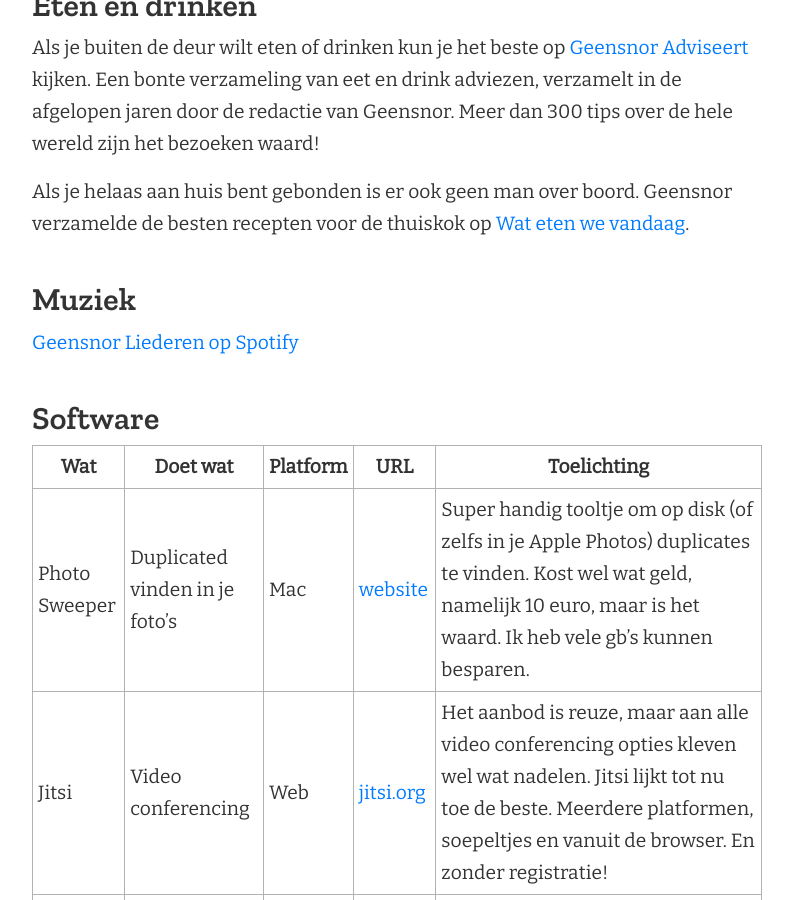
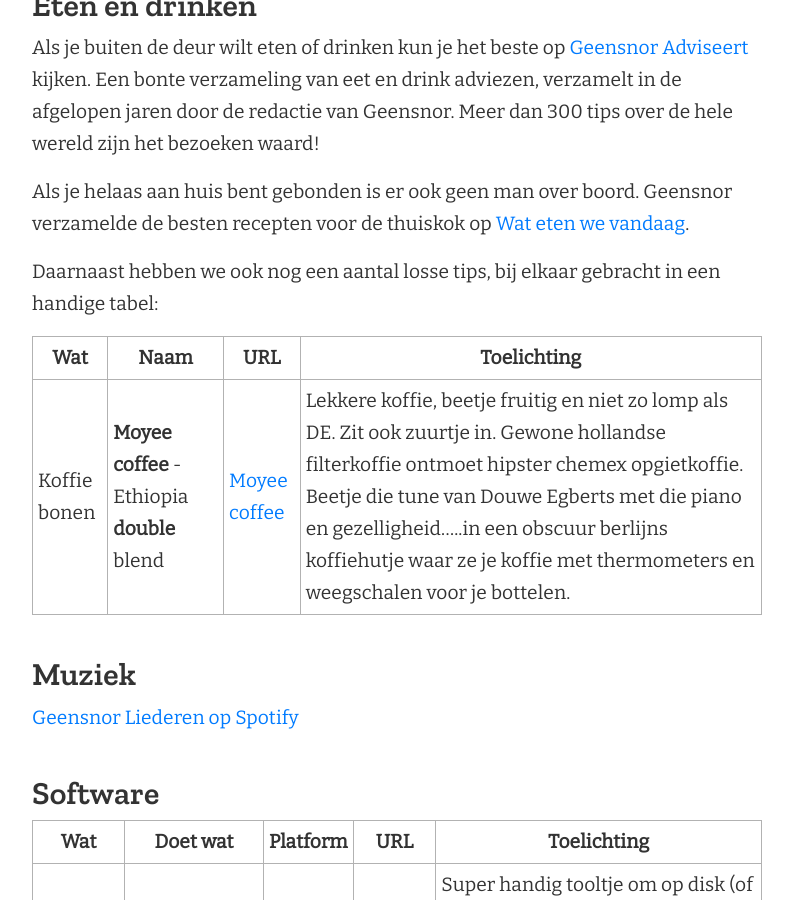
Before and after one commit to geensnor/geensnor.nl, a Jekyll site: the page built from pages/tips.md, in a window 1280 px wide and 900 px high, scrolled down 1715 px. Shown: the whole window, without its empty margins (243-1036 px from the left). Built offline with Jekyll 4.4.1, drawn with Linux system fonts in a browser that asks for light colours.

Commit message:
moyee koffie

```diff
--- a/pages/tips.md
+++ b/pages/tips.md
@@ -34,6 +34,12 @@
 
 Als je helaas aan huis bent gebonden is er ook geen man over boord. Geensnor verzamelde de besten recepten voor de thuiskok op [Wat eten we vandaag](https://geensnor.nl/watetenwevandaag/).
 
+Daarnaast hebben we ook nog een aantal losse tips, bij elkaar gebracht in een handige tabel:
+
+| Wat          | Naam                                         | URL                                          | Toelichting                                                  |
+| ------------ | -------------------------------------------- | -------------------------------------------- | ------------------------------------------------------------ |
+| Koffie bonen | **Moyee coffee** - Ethiopia **double** blend | [Moyee coffee](https://www.moyeecoffeec.com) | Lekkere koffie, beetje fruitig en niet zo lomp als DE. Zit ook zuurtje in. Gewone hollandse filterkoffie ontmoet hipster chemex opgietkoffie. Beetje die tune van Douwe Egberts met die piano en gezelligheid.....in een obscuur berlijns koffiehutje waar ze je koffie met thermometers en weegschalen voor je bottelen. |
+
 ## Muziek
 [Geensnor Liederen op Spotify](https://open.spotify.com/playlist/2hNmcKMRceaxyCfF9jhBYy?si=YdmdWT1dRPmHauugxTxkYQ)
 
```
